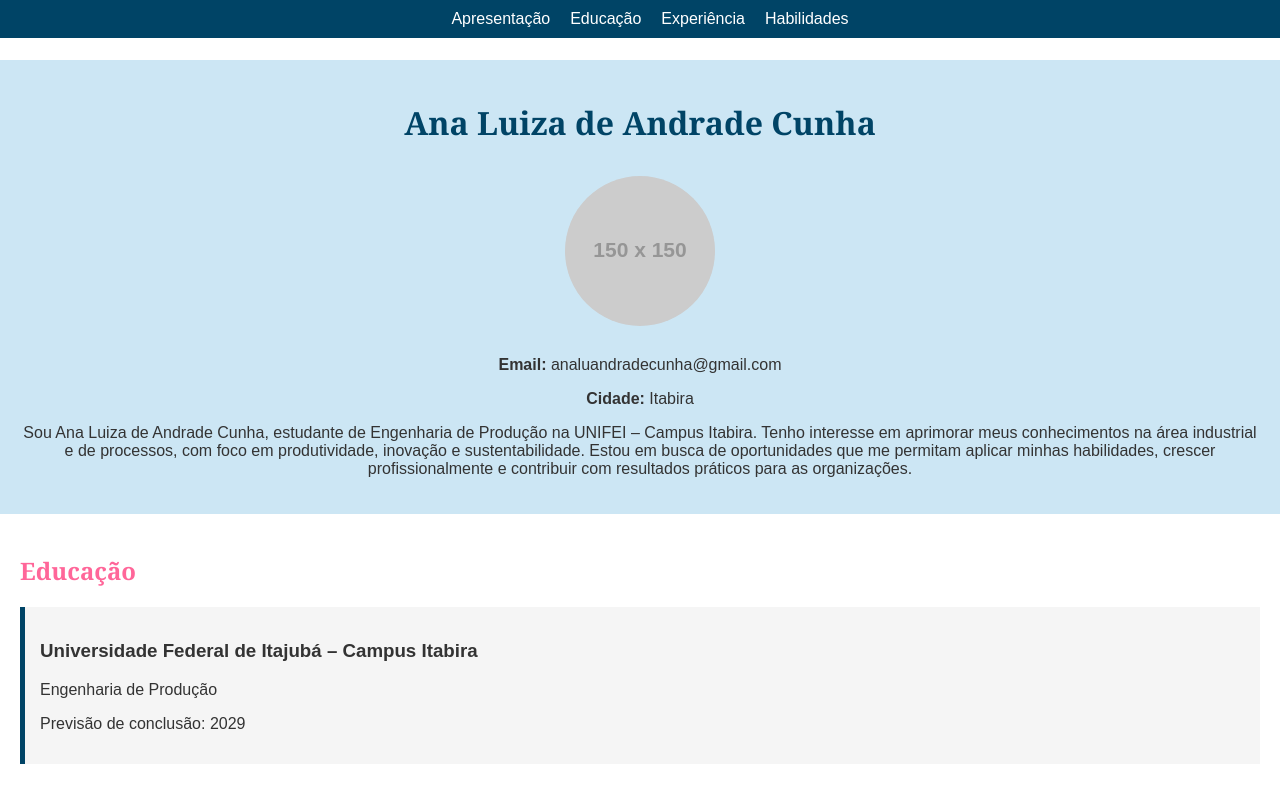
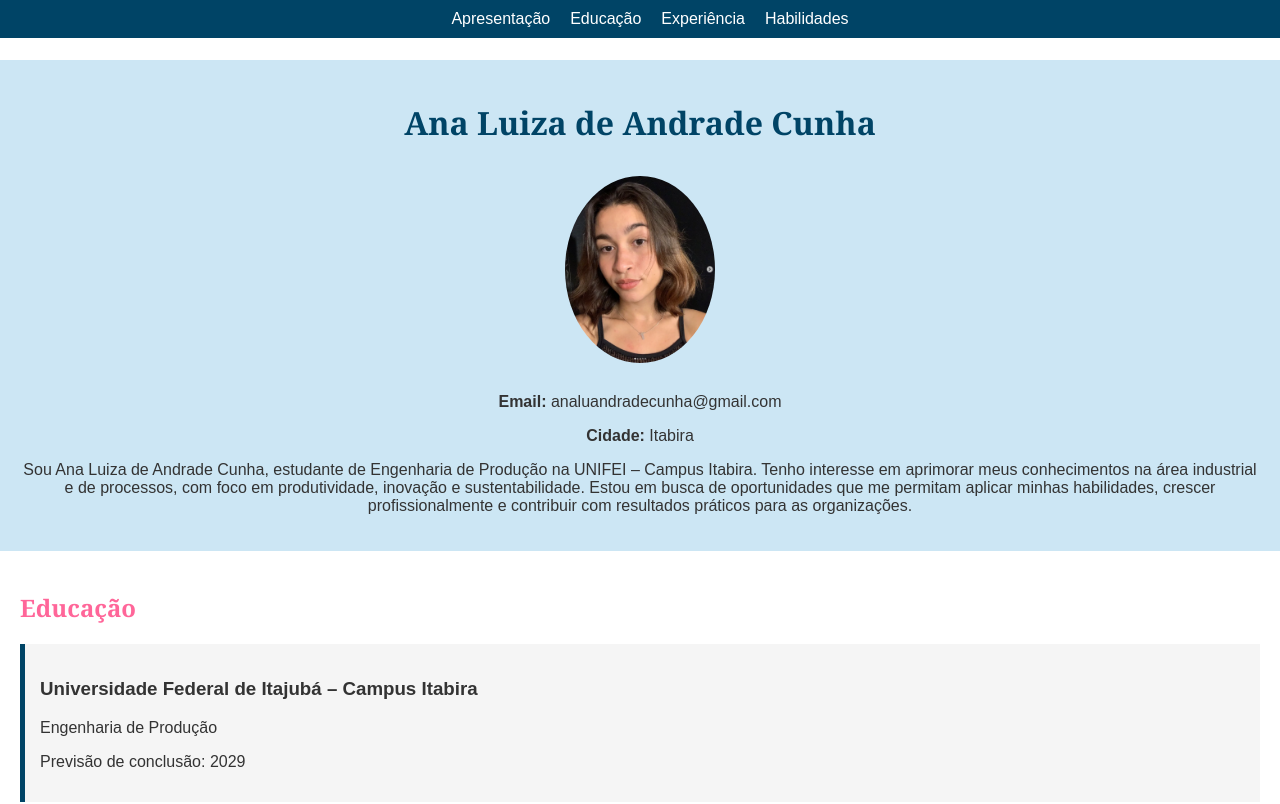
Before and after one commit to Ana-Luizacunha/desenvolve-introducao-web, a plain HTML site: page CV.html in a window 1280 px wide. Shown: the top 804 px of the page. Drawn offline with Linux system fonts and the light colour scheme; placeholder pictures from the web are drawn by us.

Commit message:
Update CV.html

```diff
--- a/CV.html
+++ b/CV.html
@@ -18,7 +18,7 @@
 
   <header id="apresentacao">
     <h1>Ana Luiza de Andrade Cunha</h1>
-    <img src="https://via.placeholder.com/150" alt="Foto de Ana Luiza" />
+    <img src="https://github.com/Ana-Luizacunha/desenvolve-introducao-web/raw/main/Captura%20de%20tela%202025-08-01%20130022.png" alt="Foto de Ana Luiza" />
     <p><strong>Email:</strong> analuandradecunha@gmail.com</p>
     <p><strong>Cidade:</strong> Itabira</p>
     <p>
```
